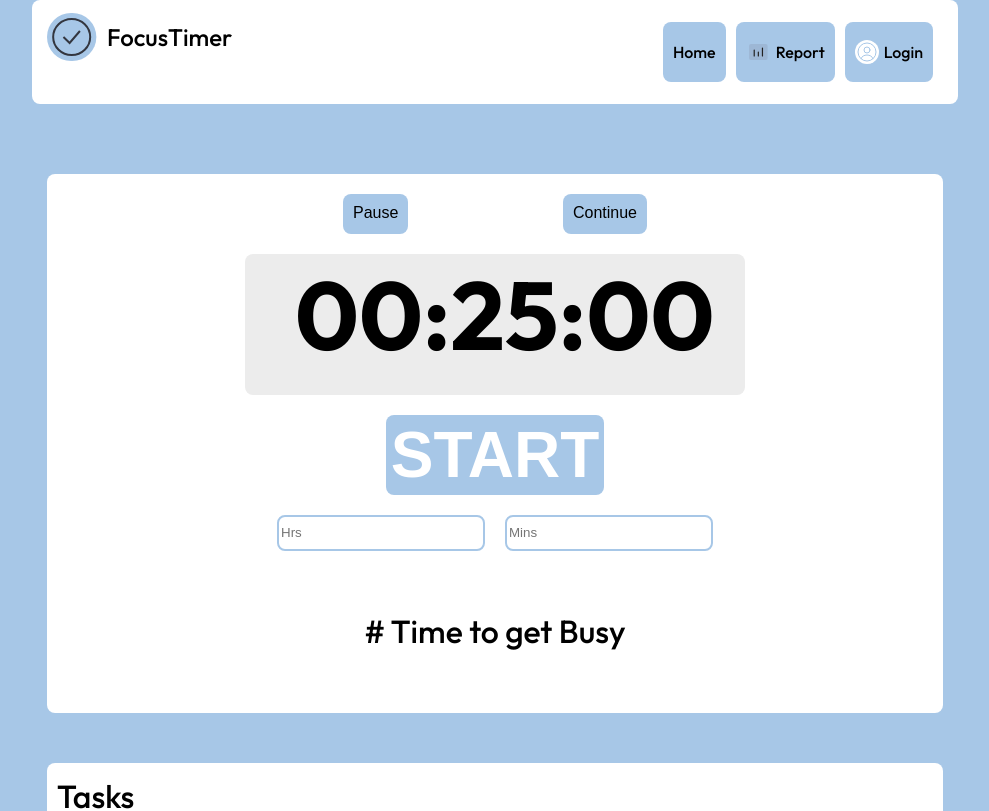
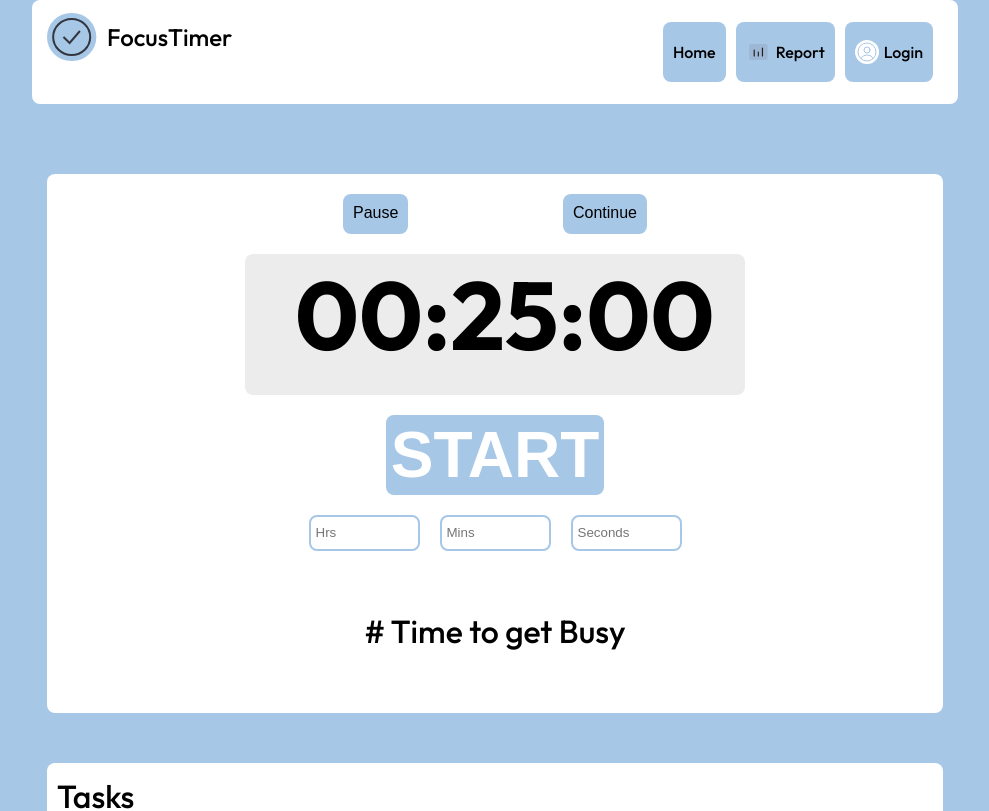
Before and after one commit to VelmaKimani/focus-timer, a React (Create React App) app in the folder client/: page / in a window 1280 px wide. Shown: the top 811 px of the page, without its empty margins (145-1134 px from the left). Built offline with nearby package versions, Linux system fonts and the light colour scheme.

Commit message:
Added Seconds Input

```diff
--- a/client/src/Home.css
+++ b/client/src/Home.css
@@ -58,11 +58,12 @@
     align-items: center;
 }
 .timeinput input{
-    width: 200px;
+    width: 100px;
     margin: 0 10px;
     border: 2px solid #A7C7E7;
     line-height: 30px;
     border-radius: 8px;
+    padding-left: 5px;
 }
 .p{
     font-size: 32px;
--- a/client/src/pages/Home.js
+++ b/client/src/pages/Home.js
@@ -22,6 +22,7 @@ export default function Home() {
         <div className='timeinput'>
           <input type='number' placeholder='Hrs' min="0"></input>
           <input type="number" placeholder='Mins' min="0" max="59"></input>
+          <input type="number" placeholder='Seconds' min="0" max="60"></input>
         </div>
         <p className='p'># Time to get Busy</p>
       </div>
```
